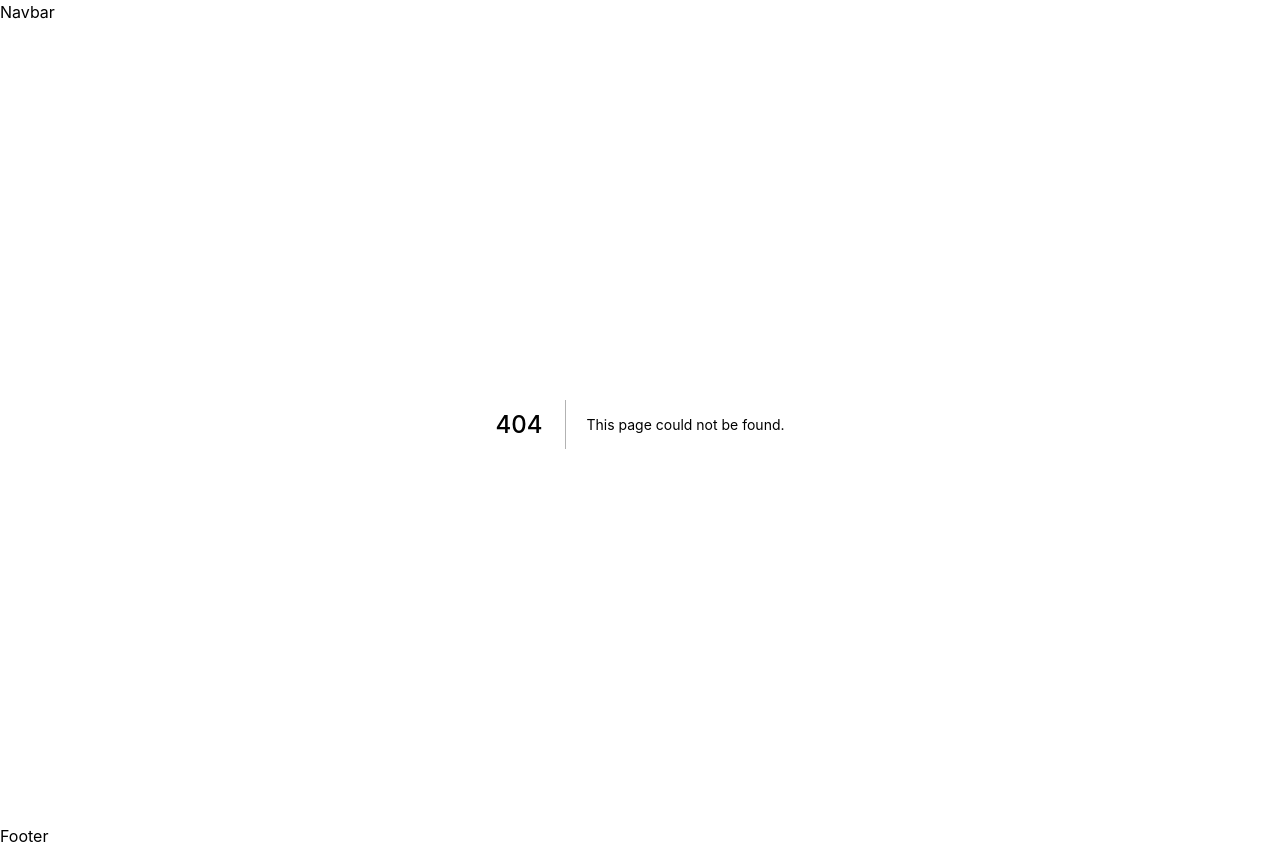
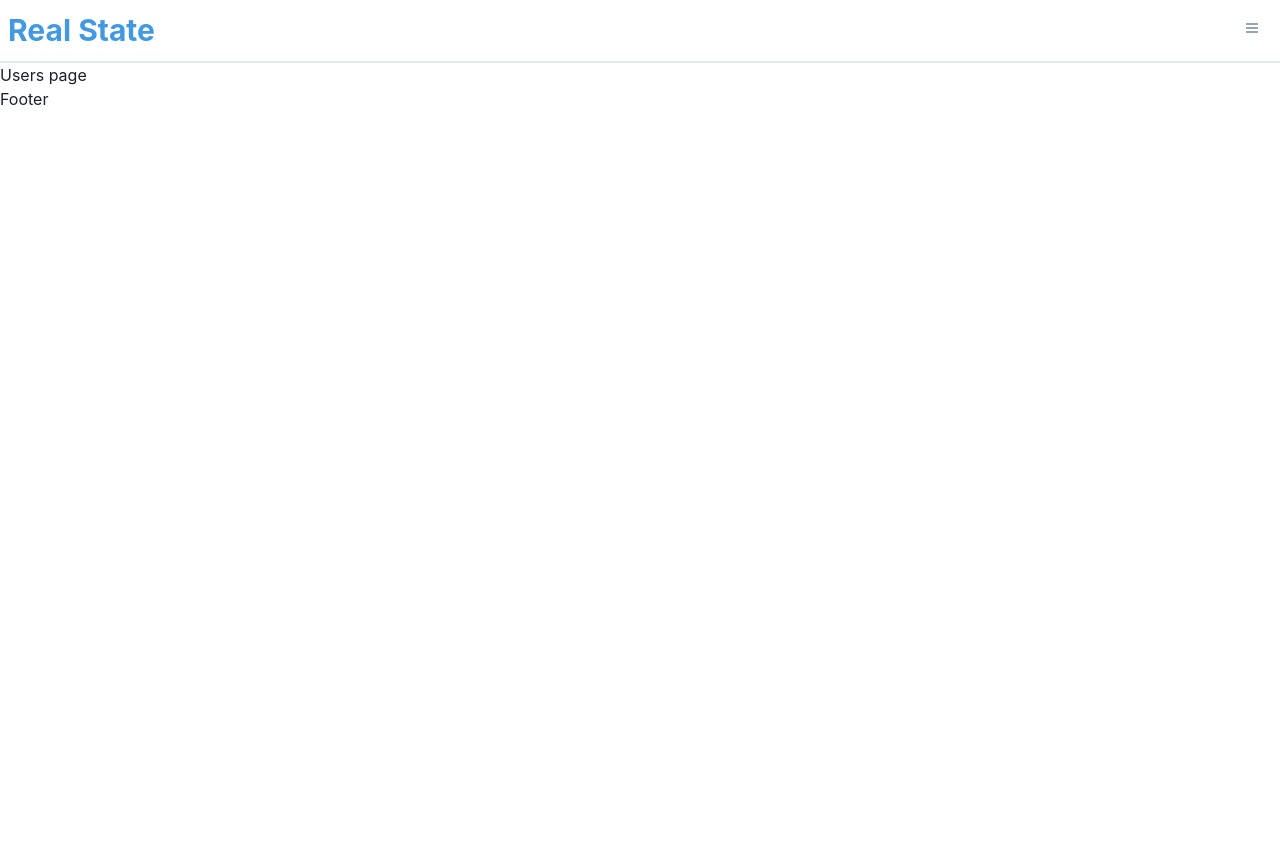
Before and after one commit to GlebKolyano/archive__real-estate-app, a Next.js app: page /users in a window 1280 px wide. Before the commit this address had no page. After the commit the page ends 800 px from the top, so only its background shows below. Built offline with nearby package versions, Linux system fonts and the light colour scheme.

Commit message:
Create Navbar component, import its to the Layout.

```diff
--- a/components/Layout.jsx
+++ b/components/Layout.jsx
@@ -1,5 +1,8 @@
-import { Box } from "@chakra-ui/layout";
+import { Box, Text } from "@chakra-ui/layout";
+import { Flex } from "@chakra-ui/react";
 import Head from "next/head";
+import Link from "next/link";
+import Navbar from "./Navbar";
 
 
 
@@ -10,7 +13,7 @@
     </Head>
     <Box maxWidth="1280px" m="auto">
       <header>
-        Navbar
+        <Navbar />
       </header>
       <main>
         {children}
--- /dev/null
+++ b/components/Navbar.jsx
@@ -0,0 +1,36 @@
+import Link from 'next/link'
+import { Menu, MenuButton, MenuList, MenuItem, IconButton, Flex, Box, Spacer } from '@chakra-ui/react'
+import { FcMenu, FcHome, FcAbout } from 'react-icons/fc'
+import { BsSearch } from 'react-icons/bs'
+import { FiKey } from 'react-icons/fi'
+
+const Navbar = () => (
+  <Flex p="2" borderBottom="2px" borderColor="gray.200" >
+    <Box fontSize="3xl" color="blue.400" fontWeight="bold">
+      <Link href="/" paddingLeft="2">Real State</Link>
+    </Box>
+    <Spacer />
+    <Box>
+      <Menu>
+        <MenuButton as={IconButton} icon={<FcMenu />} variant="outlined" color="red.400"/>
+        <MenuList>
+          <Link href="/" passHref>
+            <MenuItem icon={<FcHome />}>Home</MenuItem>
+          </Link>
+          <Link href="/search" passHref>
+            <MenuItem icon={<BsSearch />}>Search</MenuItem>
+          </Link>
+          <Link href="/search?purpose=for-sale" passHref>
+            <MenuItem icon={<FcAbout />}>Buy Property</MenuItem>
+          </Link>
+          <Link href="/search?purpose=for-rent" passHref>
+            <MenuItem icon={<FiKey />}>Rent Property</MenuItem>
+          </Link>
+        </MenuList>
+      </Menu>
+    </Box>
+  </Flex>
+)
+
+
+export default Navbar
--- a/pages/index.js
+++ b/pages/index.js
@@ -7,7 +7,7 @@
 const Banner = ({purpose, title1, title2, desc1, desc2, linkName, buttonText, imageUrl}) => (
   <Flex flexWrap="wrap"  m="10" justifyContent="center">
     <Image src={imageUrl} width={450} height={300} alt="bannerImage"/>
-    <Box p="10" width={300}>
+    <Box p="5" width={300}>
       <Text color="gray.500" fontSize="sm" fontWeight="medium">{purpose}</Text>
       <Text fontSize="3x1" fontWeight="bold">{title1} <br/> {title2}</Text>
       <Text  fontSize="lg" paddingTop="3" paddingBottom="3" color="gray.700">{desc1}  <br/> {desc2}</Text>
@@ -20,7 +20,6 @@
 
 
 export default function Home({propertiesForSale, propertiesForRent, one, two}) {
-  console.log(propertiesForRent, propertiesForSale, one, two)
   return (
     <Box >
      <Banner
--- /dev/null
+++ b/pages/users.js
@@ -0,0 +1,9 @@
+
+
+const Users = () => (
+  <div>
+    <h1>Users page</h1>
+  </div>
+)
+
+export default Users;
```
